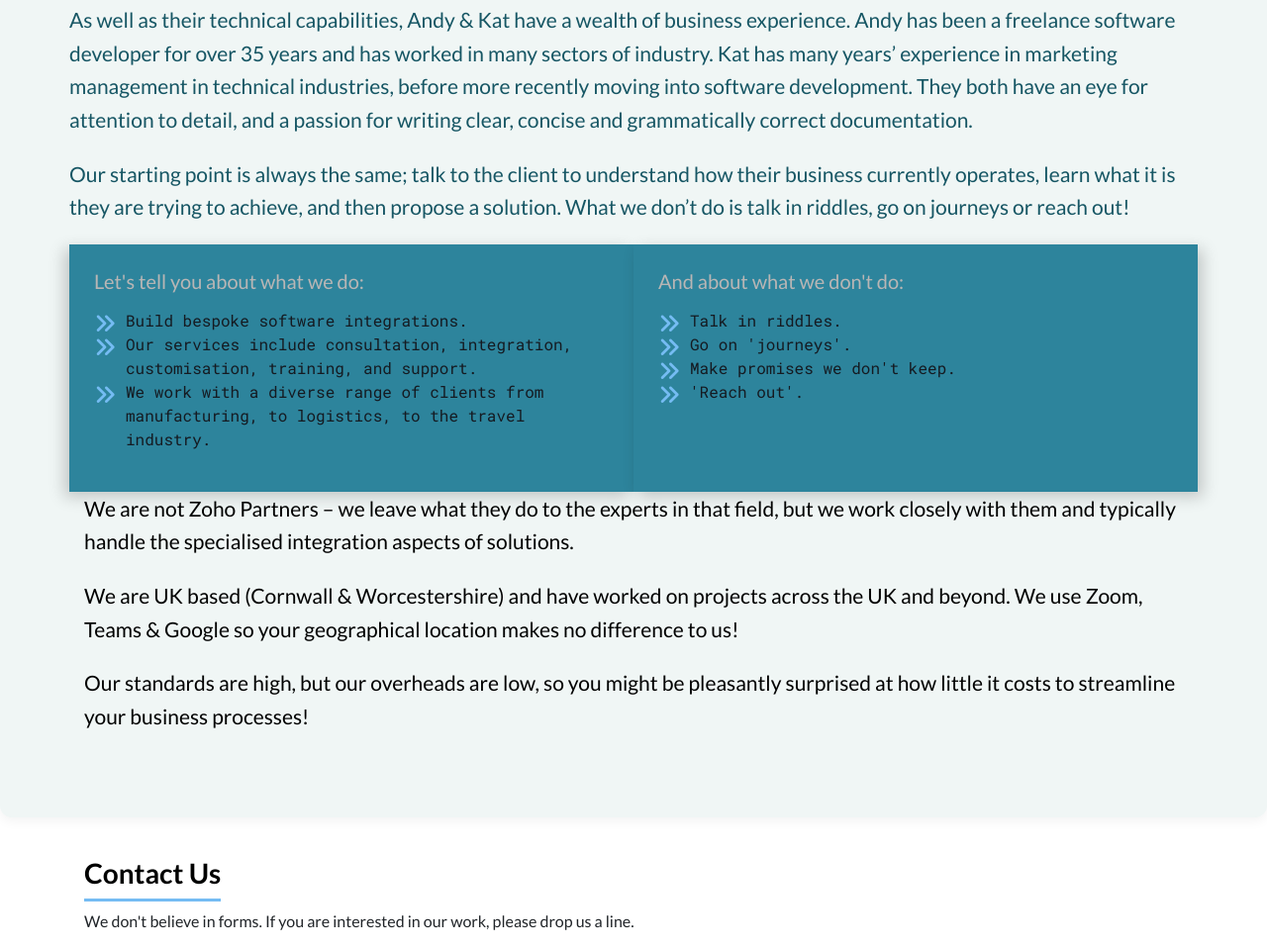
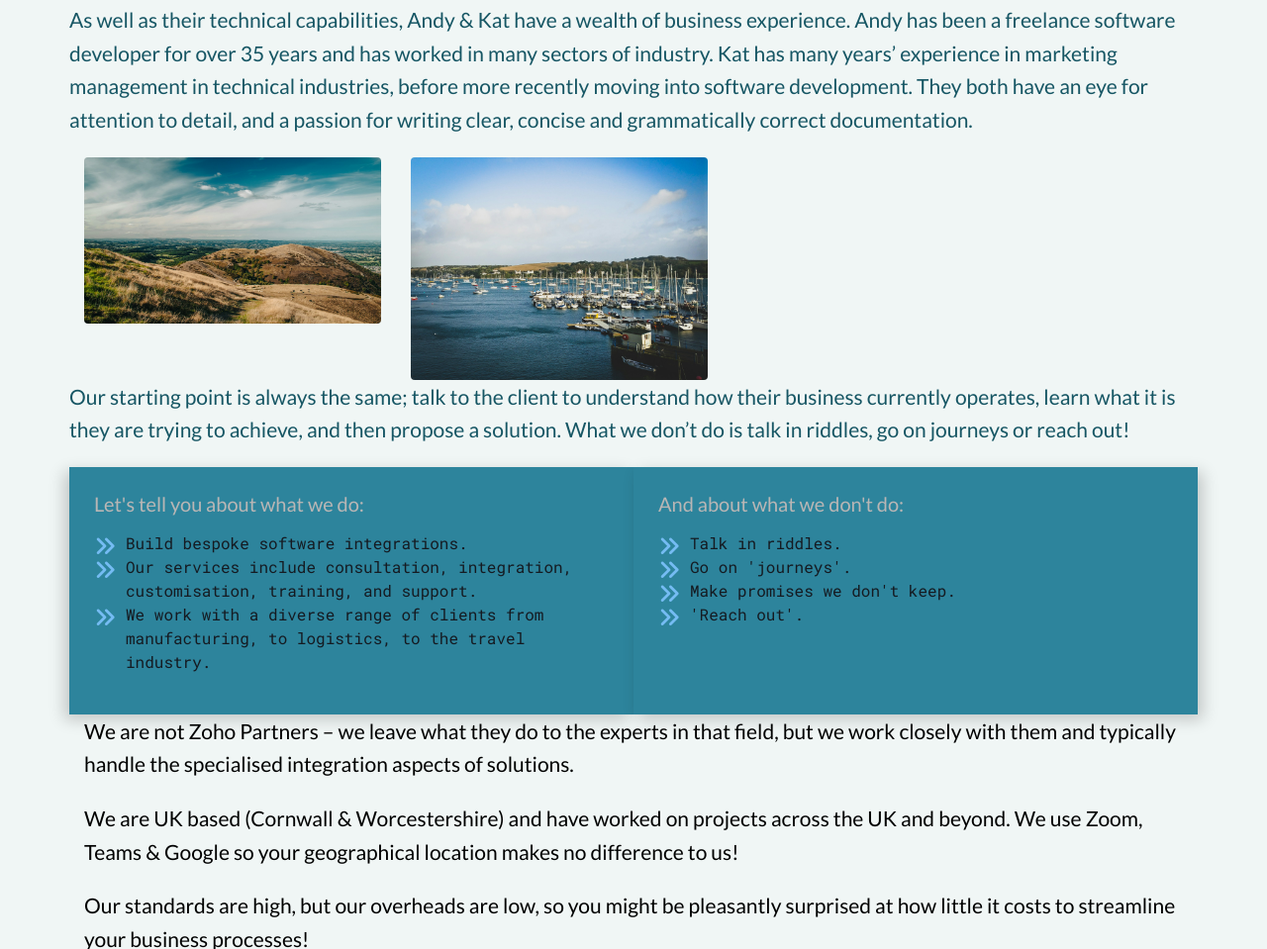
Before and after one commit to Kat632/Integration-Station, a plain HTML site: page index.html in a window 1280 px wide. Shown: the part 1772-2731 px from the top of the page at 99% size. Drawn offline with nearby package versions, Linux system fonts and the light colour scheme.

Commit message:
add more images

```diff
--- a/index.html
+++ b/index.html
@@ -290,6 +290,16 @@
             <div class = "about-us-again">
                 <div class="row content">
                     <p>As well as their technical capabilities, Andy & Kat have a wealth of business experience.  Andy has been a freelance software developer for over 35 years and has worked in many sectors of industry.  Kat has many years’ experience in marketing management in technical industries, before more recently moving into software development.  They both have an eye for attention to detail, and a passion for writing clear, concise and grammatically correct documentation. </p>
+                </div>
+                <div class="row content">
+                    <div class="col-auto">
+                        <img src="assets/images/damian-karpinski-dQYxI4JNI-s-unsplash.jpg" class="rounded" alt="The Malvern Hills" width="300">
+                    </div>
+                    <div class="col-auto">
+                        <img src="assets/images/kate-joyce-5-NiuYPO-UQ-unsplash.jpg" class="rounded" alt="Falmouth Harbour" width="300">
+                    </div>
+                </div>
+                <div class="row content">
                     <p>Our starting point is always the same; talk to the client to understand how their business currently operates, learn what it is they are trying to achieve, and then propose a solution.  What we don’t do is talk in riddles, go on journeys or reach out!</p>
                 </div>
                 <div class="row content">
```
Also changed, not shown: assets/images/damian-karpinski-dQYxI4JNI-s-unsplash.jpg (added), assets/images/kate-joyce-5-NiuYPO-UQ-unsplash.jpg (added).
